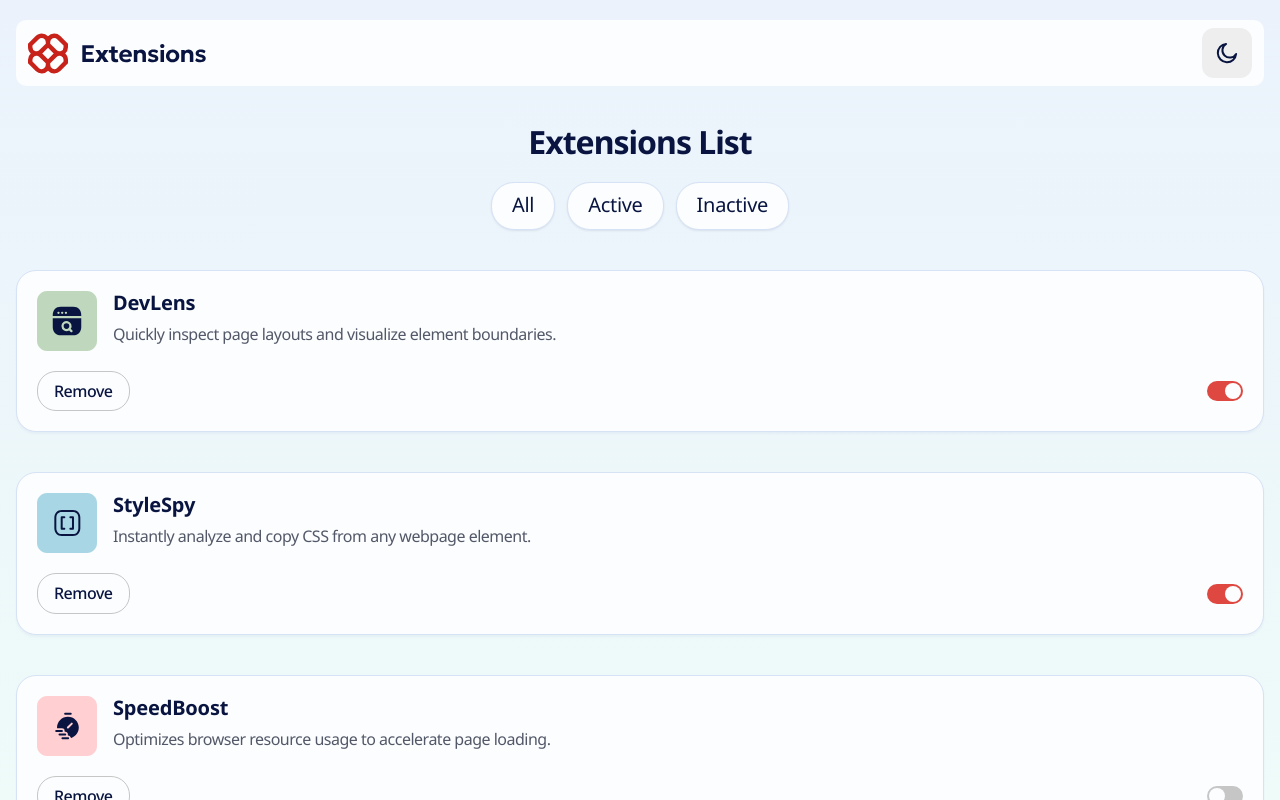
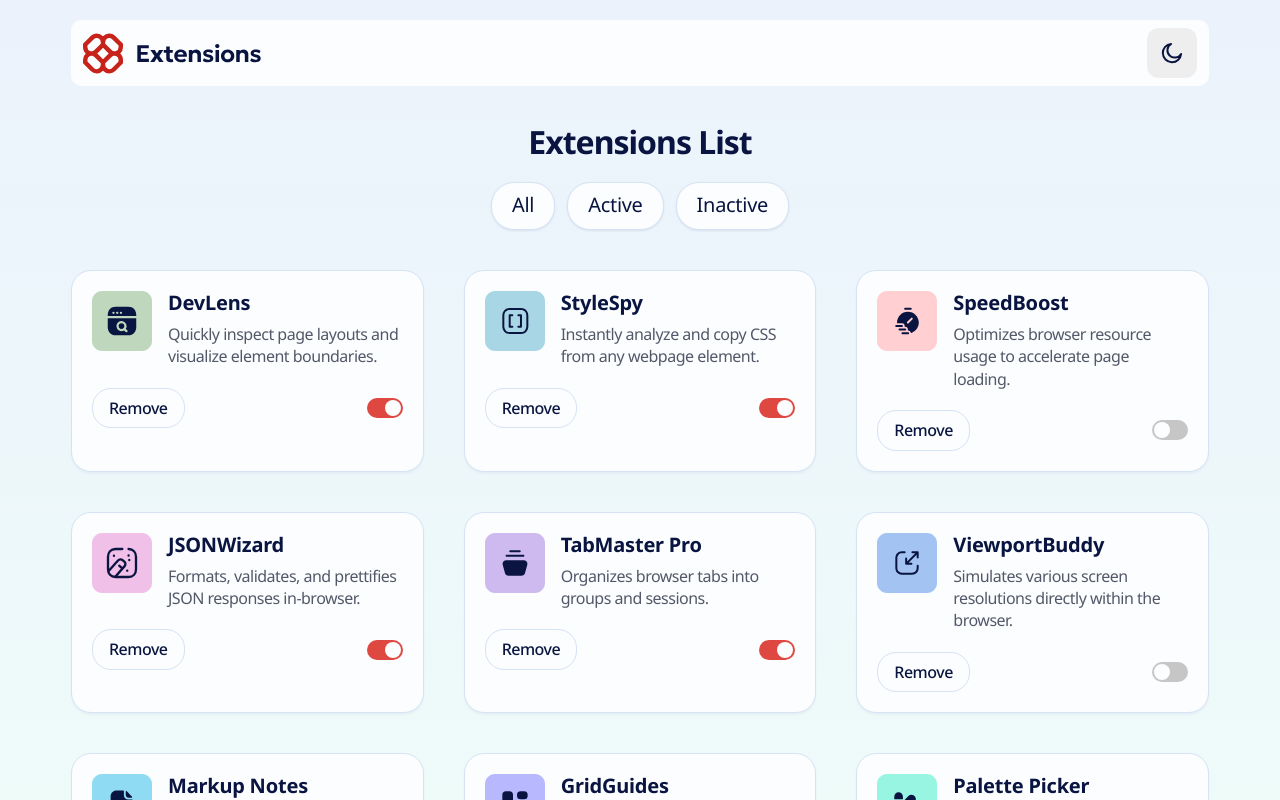
Before and after one commit to yokacccc/browser-extensions-manager-ui, a React (Vite) app: page / in a window 1280 px wide. Shown: the top 800 px of the page. Built offline with nearby package versions, Linux system fonts and the light colour scheme; the HTML template or start-up script is replaced by a standard one.

Commit message:
completed project

```diff
--- a/src/App.css
+++ b/src/App.css
@@ -23,6 +23,8 @@
     --btn-hover-bg: #fbfdfe;
     --btn-checked-bg: #c7231a;
     --btn-checked-text: #fbfdfe;
+    --border-color: #d6e2f5;
+    --focus-btn-bg: #eeeeee;
     --title-color: #091540;
     --text-color: #535868;
 
@@ -63,6 +65,8 @@
     --primary-bg-color: #202535;
     --primary-btn-bg: #202535;
     --theme-btn-color: #2f364b;
+    --border-color: #535868;
+    --focus-btn-bg: #535868;
 
     --btn-hover-bg: #535868;
     --btn-checked-bg: #de4840;
@@ -72,7 +76,14 @@
 }
 
 body {
+    display: grid;
+    place-content: center;
     font-family: "Noto Sans", sans-serif;
+    height: 100vh;
+
+    background-image: var(--primary-app-bg-color);
+    background-repeat: no-repeat;
+    background-attachment: fixed;
 }
 
 .App {
@@ -80,8 +91,9 @@ body {
     flex-direction: column;
     gap: 40px;
     padding: 20px 16px 64px 16px;
+
     height: 100vh;
-    background-image: var(--primary-app-bg-color);
+    max-width: 375px;
 }
 
 .Header-container {
@@ -105,23 +117,21 @@ body {
     cursor: pointer;
 }
 
-/* ---------------主题切换 Icon 设置--------------- */
-
-.Header__switch-theme-btn img:last-child {
-    display: none;
-}
-
-.dark .Header__switch-theme-btn img:first-child {
-    display: none;
-}
-
-.dark .Header__switch-theme-btn img:last-child {
-    display: block;
+.Header__switch-theme-btn:focus-visible {
+    outline: 2px solid #c7231a;
+    outline-offset: 2px;
+    background-color: var(--focus-btn-bg);
 }
 
 /* ---------------Main 设置--------------- */
 
 .extension-main__container {
+    display: flex;
+    flex-direction: column;
+    gap: 40px;
+}
+
+.extension__grid-display {
     display: flex;
     flex-direction: column;
     gap: 40px;
@@ -149,10 +159,21 @@ body {
     display: flex;
     flex-direction: row;
     gap: 12px;
+
+    position: relative;
 }
 
 .extensions__filter-container input {
-    display: none;
+    position: absolute;
+    opacity: 0;
+    pointer-events: none;
+}
+
+.extensions__filter-container input:focus-visible + label {
+    outline: 2px solid #c7231a;
+    outline-offset: 2px;
+    border: none;
+    background-color: var(--focus-btn-bg);
 }
 
 .extensions__filter-container label {
@@ -165,7 +186,7 @@ body {
     color: var(--title-color);
 
     padding: 8px 20px 10px 20px;
-    border: 1px solid #d6e2f5;
+    border: 1px solid var(--border-color);
     border-radius: 23px;
     box-shadow: 0 1px 2px 0 rgba(184, 196, 215, 0.4);
 
@@ -194,7 +215,7 @@ body {
     background-color: var(--primary-bg-color);
     border-radius: 20px;
 
-    border: 1px solid #d6e2f5;
+    border: 1px solid var(--border-color);
     box-shadow: 0 2px 2px 0 rgba(194, 206, 225, 0.2);
 }
 
@@ -238,7 +259,7 @@ body {
     display: grid;
     place-content: center;
     padding: 8px 16px;
-    border: 1px solid #c6c6c6;
+    border: 1px solid var(--border-color);
     border-radius: 19px;
     background-color: var(--primary-btn-bg);
     color: var(--title-color);
@@ -253,6 +274,13 @@ body {
 
 .extension-action__removeBtn:hover {
     background-color: #c7231a;
+}
+
+.extension-action__removeBtn:focus-visible {
+    outline: 2px solid #c7231a;
+    outline-offset: 2px;
+    border: none;
+    background-color: var(--focus-btn-bg);
 }
 
 /* 开启按钮 */
@@ -294,3 +322,27 @@ body {
 .extension-action__activeBtn:has(#activeBtn:checked) {
     background-color: #de4840;
 }
+
+/* 媒体查询 */
+
+@media (min-width: 768px) {
+    .App {
+        max-width: 704px;
+    }
+
+    .extension__grid-display {
+        display: grid;
+        grid-template-columns: repeat(2, 1fr);
+    }
+}
+
+@media (min-width: 1280px) {
+    .App {
+        max-width: 1170px;
+    }
+
+    .extension__grid-display {
+        display: grid;
+        grid-template-columns: repeat(3, 1fr);
+    }
+}
--- a/src/App.jsx
+++ b/src/App.jsx
@@ -1,13 +1,33 @@
-// import { useState } from 'react'
+import { useState, useEffectffect, useEffect } from "react";
 
 import "./App.css";
 import Header from "./components/Header";
 import Main from "./components/Main";
 
 function App() {
+    const [isDarkMode, setIsDarkMode] = useState(() => {
+        // 返回当没有查到时默认返回false
+        return localStorage.getItem("theme") === "dark";
+    });
+
+    useEffect(() => {
+        // 获取html根标签
+        const root = window.document.documentElement;
+
+        if (isDarkMode) {
+            root.classList.add("dark");
+            localStorage.setItem("theme", "dark");
+        } else {
+            root.classList.remove("dark");
+            localStorage.setItem("theme", "light");
+        }
+    }, [isDarkMode]);
+
+    const toggleTheme = () => setIsDarkMode(!isDarkMode);
+
     return (
         <div className="App">
-            <Header />
+            <Header toggleTheme={toggleTheme} isDarkMode={isDarkMode} />
             <Main />
         </div>
     );
--- a/src/components/Header.jsx
+++ b/src/components/Header.jsx
@@ -4,15 +4,17 @@ import logo from "/assets/images/logo.svg";
 import moonIcon from "/assets/images/icon-moon.svg";
 import sunIcon from "/assets/images/icon-sun.svg";
 
-export default function Header() {
+export default function Header({ toggleTheme, isDarkMode }) {
+    const displayMoonIcon = <img src={moonIcon} alt="moon icon" />;
+    const displaySunIcon = <img src={sunIcon} alt="sun icon" />;
+
     return (
         <div className="Header-container">
             <div>
                 <img src={logo} alt="logo" />
             </div>
-            <button className="Header__switch-theme-btn">
-                <img src={moonIcon} alt="moon icon" />
-                <img src={sunIcon} alt="sun icon" />
+            <button className="Header__switch-theme-btn" onClick={toggleTheme}>
+                {isDarkMode ? displaySunIcon : displayMoonIcon}
             </button>
         </div>
     );
--- a/src/components/Main.jsx
+++ b/src/components/Main.jsx
@@ -12,7 +12,7 @@ export default function Main() {
                 showActive={showActive}
                 showInactive={showInactive}
             />
-
+            <div className="extension__grid-display">
                 {displayed.map((item) => (
                     <ExtensionsList
                         logo={item.logo}
@@ -21,6 +21,7 @@ export default function Main() {
                         isActive={item.isActive}
                     />
                 ))}
+            </div>
         </main>
     );
 }
```
Lines whose indentation alone changed are shown as unchanged.
